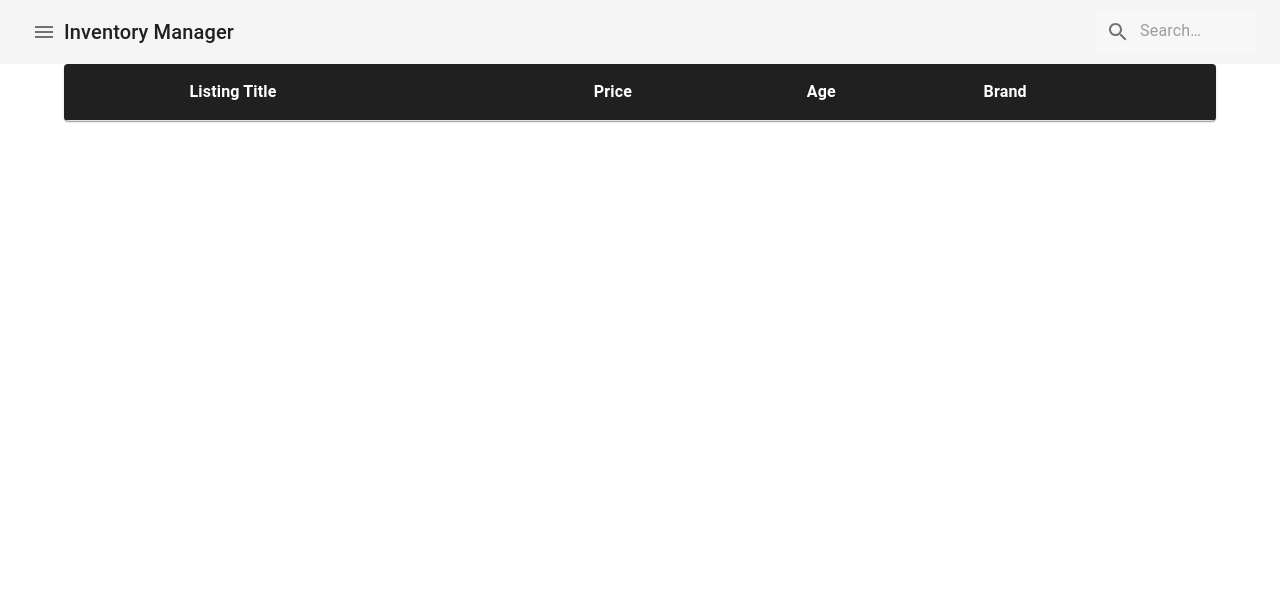
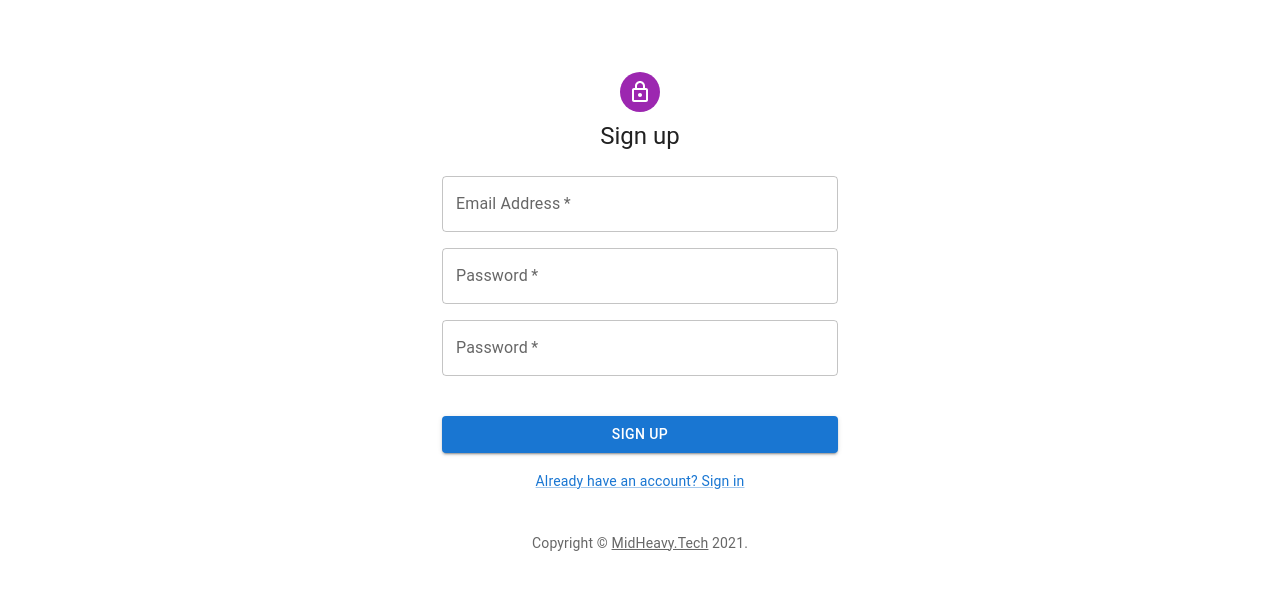
Before and after one commit to Pandaphobic/react-inventory-mgr, a React (Create React App) app in the folder frontend/: page / in a window 1280 px wide. Shown: the top 590 px of the page. Built offline with nearby package versions, Linux system fonts and the light colour scheme; no server answers.

Commit message:
signup mvp

```diff
--- a/frontend/src/App.js
+++ b/frontend/src/App.js
@@ -7,6 +7,7 @@ import NavBarTop from "./components/AppBar.js"
 import StoreContext from "./contexts/StoreContext"
 import SignInSide from "./components/SignInSide"
 import SignUp from "./components/SignUp"
+import { AuthProvider } from "./contexts/AuthContext"
 
 const theme = createTheme({
   typography: {
@@ -19,14 +20,16 @@ function App() {
   return (
     <div className="App">
       <ThemeProvider theme={theme}>
-        <StoreContext>
+        <AuthProvider>
+          {/* <StoreContext>
           <Container>
             <NavBarTop />
             <CollapsibleTable />
           </Container>
-        </StoreContext>
-        {/* <SignInSide />
-        <SignUp /> */}
+        </StoreContext> */}
+          {/* <SignInSide /> */}
+          <SignUp />
+        </AuthProvider>
       </ThemeProvider>
     </div>
   )
--- a/frontend/src/components/SignUp.js
+++ b/frontend/src/components/SignUp.js
@@ -1,4 +1,4 @@
-import * as React from "react"
+import React, { useRef, useState } from "react"
 import Avatar from "@mui/material/Avatar"
 import Button from "@mui/material/Button"
 import CssBaseline from "@mui/material/CssBaseline"
@@ -13,12 +13,15 @@ import Typography from "@mui/material/Typography"
 import Container from "@mui/material/Container"
 import { createTheme, ThemeProvider } from "@mui/material/styles"
 
+import { useAuth } from "../contexts/AuthContext"
+import { Alert } from "@mui/material"
+
 function Copyright(props) {
   return (
     <Typography variant="body2" color="text.secondary" align="center" {...props}>
       {"Copyright © "}
       <Link color="inherit" href="https://material-ui.com/">
-        Your Website
+        MidHeavy.Tech
       </Link>{" "}
       {new Date().getFullYear()}
       {"."}
@@ -29,14 +32,30 @@ function Copyright(props) {
 const theme = createTheme()
 
 export default function SignUp() {
-  const handleSubmit = event => {
+  const emailRef = useRef()
+  const passwordRef = useRef()
+  const passwordConfirmRef = useRef()
+
+  const { signup, currentUser } = useAuth()
+  const [error, setError] = useState()
+  const [loading, setLoading] = useState()
+
+  const handleSubmit = async event => {
     event.preventDefault()
-    const data = new FormData(event.currentTarget)
-    // eslint-disable-next-line no-console
-    console.log({
-      email: data.get("email"),
-      password: data.get("password")
-    })
+    console.log(passwordConfirmRef)
+    if (passwordRef.current.value !== passwordConfirmRef.current.value) {
+      return setError("Passwords do not match")
+    }
+
+    try {
+      setError("")
+      setLoading(true)
+      await signup(emailRef.current.value, passwordRef.current.value)
+    } catch {
+      setError("Failed to create account")
+    }
+
+    setLoading(false)
   }
 
   return (
@@ -57,25 +76,30 @@ export default function SignUp() {
           <Typography component="h1" variant="h5">
             Sign up
           </Typography>
+          {error && <Alert severity="error">{error}</Alert>}
+          {currentUser && currentUser.email}
           <Box component="form" noValidate onSubmit={handleSubmit} sx={{ mt: 3 }}>
             <Grid container spacing={2}>
-              <Grid item xs={12} sm={6}>
+              {/* <Grid item xs={12} sm={6}>
                 <TextField autoComplete="fname" name="firstName" required fullWidth id="firstName" label="First Name" autoFocus />
               </Grid>
               <Grid item xs={12} sm={6}>
                 <TextField required fullWidth id="lastName" label="Last Name" name="lastName" autoComplete="lname" />
+              </Grid> */}
+              <Grid item xs={12}>
+                <TextField required fullWidth id="email" ref={emailRef} label="Email Address" name="email" autoComplete="email" />
               </Grid>
               <Grid item xs={12}>
-                <TextField required fullWidth id="email" label="Email Address" name="email" autoComplete="email" />
+                <TextField required fullWidth name="password" ref={passwordRef} label="Password" type="password" id="password" autoComplete="new-password" />
               </Grid>
               <Grid item xs={12}>
-                <TextField required fullWidth name="password" label="Password" type="password" id="password" autoComplete="new-password" />
+                <TextField required fullWidth name="password" ref={passwordConfirmRef} label="Password" type="password" id="password" autoComplete="new-password" />
               </Grid>
               <Grid item xs={12}>
                 {/* <FormControlLabel control={<Checkbox value="allowExtraEmails" color="primary" />} label="I want to receive inspiration, marketing promotions and updates via email." /> */}
               </Grid>
             </Grid>
-            <Button type="submit" fullWidth variant="contained" sx={{ mt: 3, mb: 2 }}>
+            <Button disabled={loading} type="submit" fullWidth variant="contained" sx={{ mt: 3, mb: 2 }}>
               Sign Up
             </Button>
             <Grid container justifyContent="center">
--- /dev/null
+++ b/frontend/src/components/firebase.js
@@ -0,0 +1,15 @@
+import firebase from "firebase/compat/app"
+import "firebase/compat/auth"
+require("dotenv").config()
+
+const app = firebase.initializeApp({
+  apiKey: "AIzaSyCFvk9XRd0Io2NoS-XCTq48cRvJnRMdTfU",
+  authDomain: process.env.FIREBASE_AUTH_DOMAIN,
+  projectId: process.env.FIREBASE_PROJECT_ID,
+  storageBucket: process.env.FIREBASE_STORAGE_BUCKET,
+  messagingSenderId: process.env.FIREBASE_MESSAGING_SENDER_ID,
+  appId: process.env.FIREBASE_APP_ID
+})
+
+export const auth = app.auth()
+export default app
--- /dev/null
+++ b/frontend/src/contexts/AuthContext.js
@@ -0,0 +1,30 @@
+import React, { useContext, useState, useEffect } from "react"
+import { auth } from "../components/firebase"
+
+const AuthContext = React.createContext()
+
+export function useAuth() {
+  return useContext(AuthContext)
+}
+
+export function AuthProvider({ children }) {
+  const [currentUser, setCurrentUser] = useState()
+
+  function signup(email, password) {
+    auth.createUserWithEmailAndPassword(email, password)
+  }
+
+  useEffect(() => {
+    const unsubscribe = auth.onAuthStateChanged(user => {
+      setCurrentUser(user)
+    })
+    return unsubscribe
+  }, [])
+
+  const value = {
+    currentUser,
+    signup
+  }
+
+  return <AuthContext.Provider value={value}>{children}</AuthContext.Provider>
+}
```
